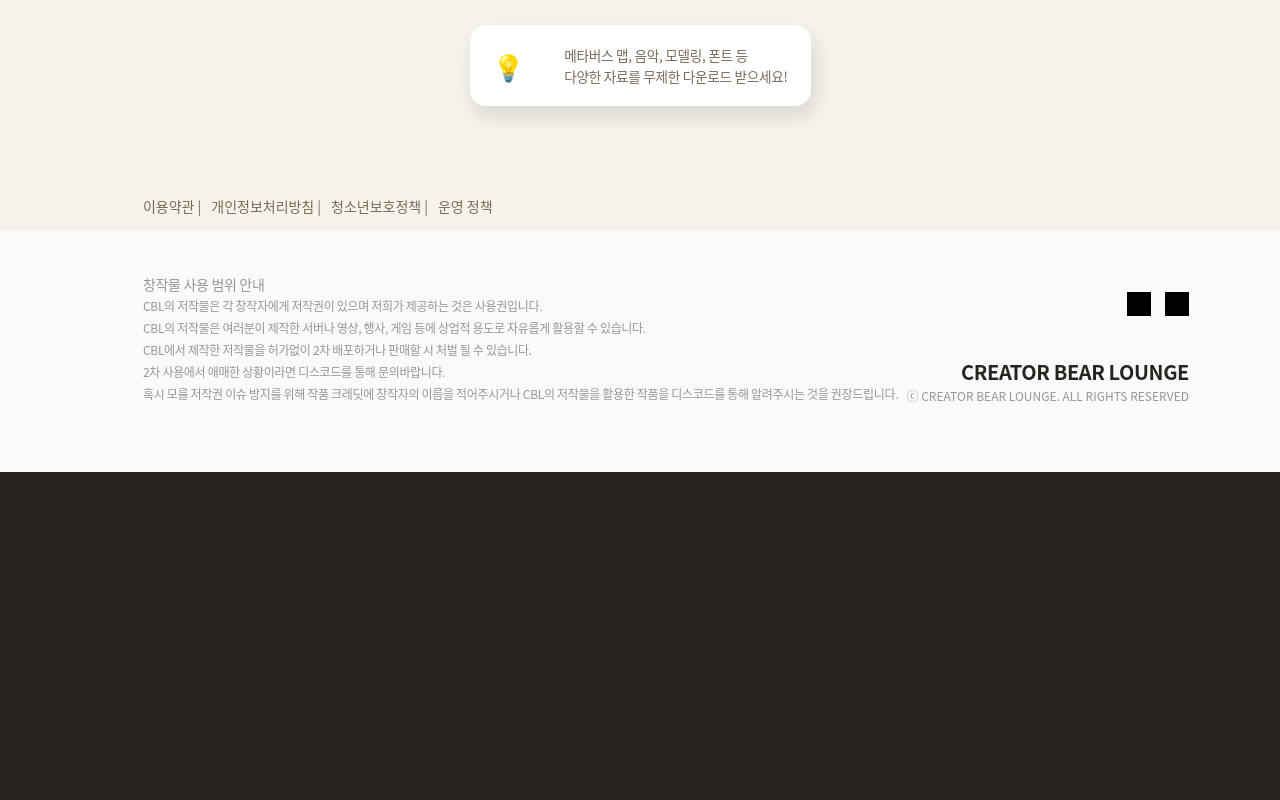
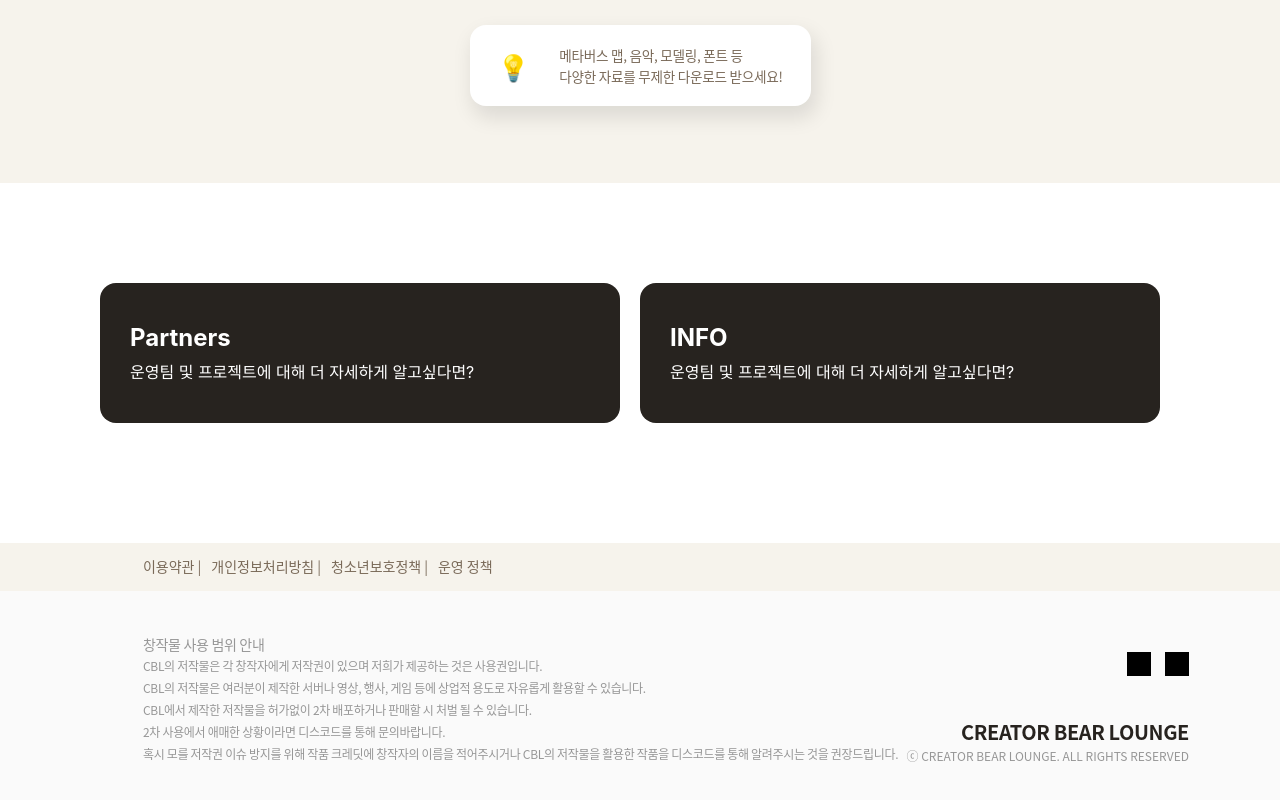
Before and after one commit to CreatorBearLounge/CBL_Front, a React (Create React App) app in the folder front/: page /nft in a window 1280 px wide. Shown: the part 4137-4937 px from the top of the page. Before the commit the page ends 4609 px from the top, so only its background shows below. Built offline with nearby package versions, Linux system fonts and the light colour scheme; grey boxes are pictures that could not be loaded.

Commit message:
[Feat]NFT Footer 화면 구성

```diff
--- /dev/null
+++ b/front/src/components/Atoms/NFTFooterBanner.tsx
@@ -0,0 +1,48 @@
+import React from 'react';
+import styled from 'styled-components';
+
+interface FooterBannerType {
+  title: string;
+  content: string;
+}
+
+const NFTFooterBanner: React.FC<FooterBannerType> = ({ title, content }) => (
+  <FooterBanner>
+    <div>
+      <FooterTitle>{title}</FooterTitle>
+      <FooterContent>{content}</FooterContent>
+    </div>
+  </FooterBanner>
+);
+
+export default NFTFooterBanner;
+
+const FooterBanner = styled.div`
+  width: 520px;
+  height: 140px;
+  background: #27231f;
+  border-radius: 16px;
+  margin-top: 100px;
+  margin-right: 20px;
+  cursor: pointer;
+  div {
+    dispaly: flex;
+    flex-direction: column;
+    margin-left: 30px;
+    margin-top: 35px;
+  }
+`;
+
+const FooterTitle = styled.p`
+  font-weight: 700;
+  font-size: 1.5rem;
+  line-height: 40px;
+  color: #ffffff;
+`;
+
+const FooterContent = styled.p`
+  font-weight: 400;
+  font-size: 1rem;
+  line-height: 180%;
+  color: #ffffff;
+`;
--- a/front/src/components/Pages/NFTPage.tsx
+++ b/front/src/components/Pages/NFTPage.tsx
@@ -1,6 +1,7 @@
 import React from 'react';
 import styled from 'styled-components';
 import NFTBenefitBox from '../Atoms/NFTBenefitBox';
+import NFTFooterBanner from '../Atoms/NFTFooterBanner';
 import NFTRoadMapBox from '../Atoms/NFTRoadMapBox';
 import NFTCategoryBox from '../Molecules/NFTCategoryBox';
 
@@ -185,6 +186,18 @@ const NFTPage: React.FC = () => {
           </p>
         </ShopBanner>
       </Shop>
+      <Footer>
+        <div>
+          <NFTFooterBanner
+            title="Partners"
+            content="운영팀 및 프로젝트에 대해 더 자세하게 알고싶다면?"
+          />
+          <NFTFooterBanner
+            title="INFO"
+            content="운영팀 및 프로젝트에 대해 더 자세하게 알고싶다면?"
+          />
+        </div>
+      </Footer>
     </>
   );
 };
@@ -413,7 +426,7 @@ const ShopBanner = styled.div`
   margin-top: 30px;
   > span {
     font-size: 1.6rem;
-    margin-right: 40px;
+    margin-right: 30px;
   }
   > p {
     font-weight: 500;
@@ -423,3 +436,14 @@ const ShopBanner = styled.div`
     color: #796958;
   }
 `;
+
+const Footer = styled.div`
+  width: 100%;
+  height: 360px;
+  background-color: white;
+  > div {
+    display: flex;
+    flex-direction: row;
+    justify-content: center;
+  }
+`;
```
